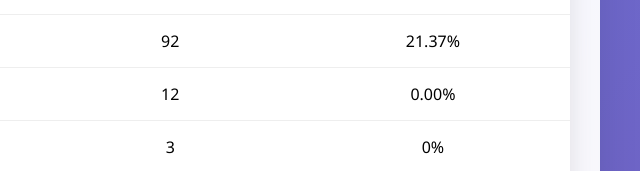
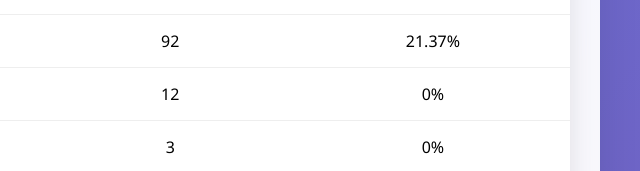
Before and after one commit to emineph/35.-Week, a plain HTML site: page index.html in a window 1280 px wide. Shown: the part 624-795 px from the top of the page, 640-1280 px from the left. Drawn offline with nearby package versions, Linux system fonts and the light colour scheme.

Commit message:
Update index.html

```diff
--- a/index.html
+++ b/index.html
@@ -272,7 +272,7 @@
                         <td>12</td>
                         <td>0</td>
                         <td>12</td>
-                        <td>0.00%</td>
+                        <td>0%</td>
                     </tr>
                     <tr>
                         <td><strong>Konteyner</strong></td>
```
